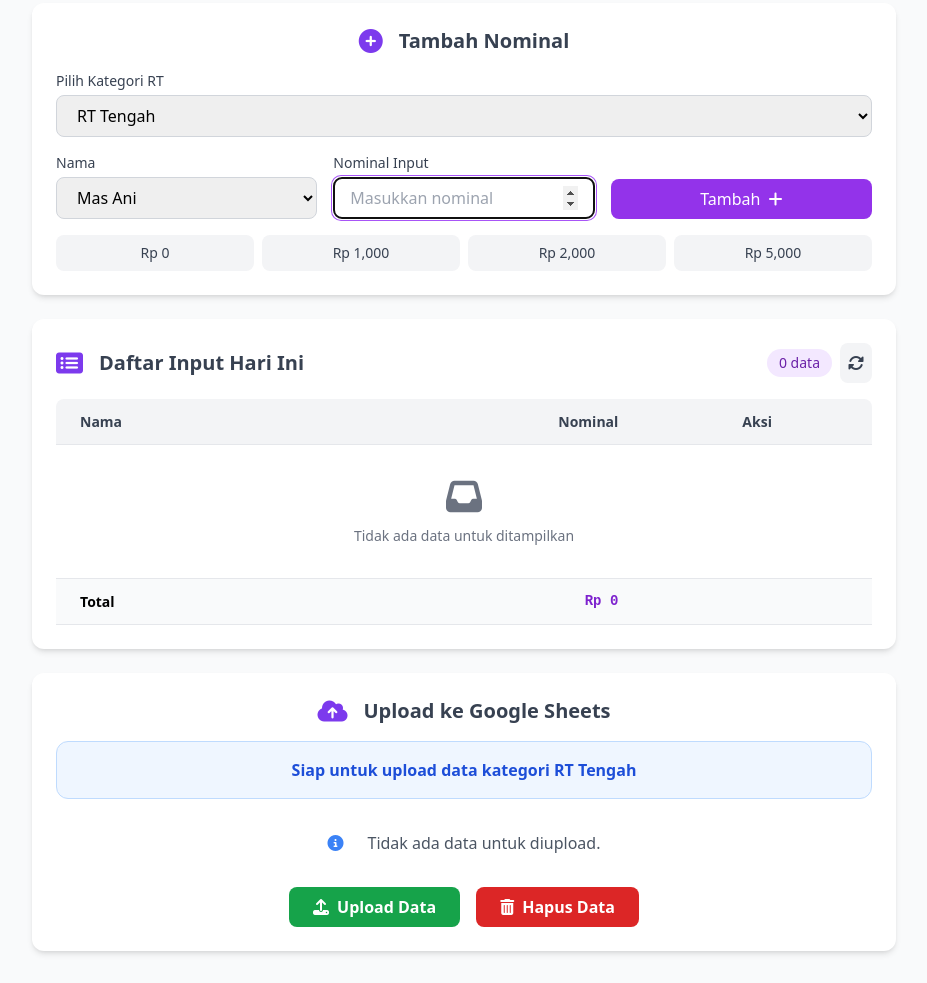
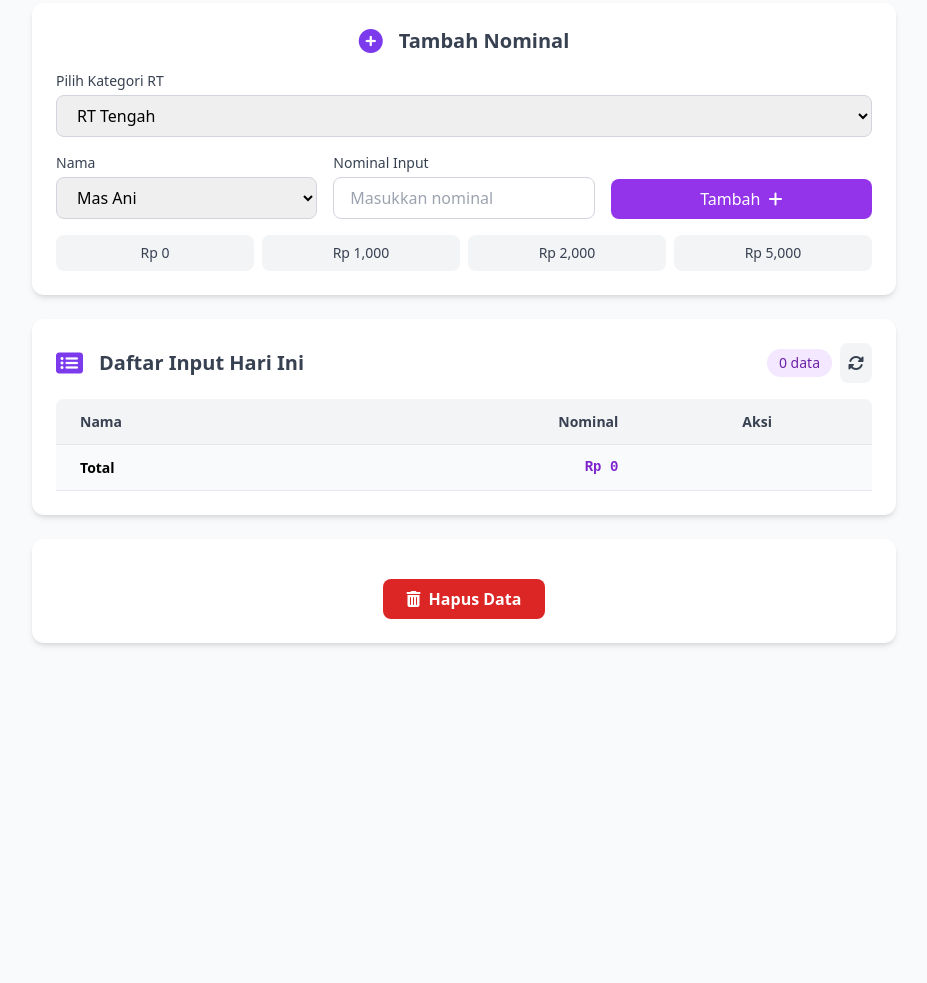
Before and after one commit to santri-programmer/baru, a plain HTML site: page index.html in a window 1280 px wide. Shown: the part 195-1178 px from the top of the page, without its empty margins (176-1103 px from the left). After the commit the page ends 870 px from the top, so only its background shows below. Drawn offline with nearby package versions, Linux system fonts and the light colour scheme.

Commit message:
Update index.html

```diff
--- a/index.html
+++ b/index.html
@@ -228,30 +228,30 @@
       </div>
 
       <div class="bg-white rounded-xl shadow-md p-6">
-        <h2 class="text-xl font-semibold text-gray-800 mb-4 flex items-center">
+        <!-- <h2 class="text-xl font-semibold text-gray-800 mb-4 flex items-center">
           <i class="fas fa-cloud-upload-alt mr-2 text-purple-500"></i>Upload ke
           Google Sheets
-        </h2>
+        </h2> -->
 
-        <div
+        <!-- <div
           id="uploadStatus"
           class="mb-4 text-center p-4 rounded-xl transition-all duration-300"
-        ></div>
+        ></div> -->
 
-        <div
+        <!-- <div
           class="flex flex-col md:flex-row md:items-center justify-center gap-4 p-4 text-gray-600 mb-4"
         >
           <i class="fas fa-info-circle mr-2 text-blue-500"></i>
           <span id="uploadInfo">Upload data input ke Google Sheets</span>
-        </div>
+        </div> -->
 
         <div class="flex justify-center gap-4 flex-wrap">
-          <button
+          <!-- <button
             id="btnUpload"
             class="bg-green-600 hover:bg-green-700 text-white py-2 px-6 rounded-lg transition duration-200 flex items-center justify-center gap-2 min-w-[140px] max-w-[280px]"
           >
             <i class="fas fa-upload"></i>Upload Data
-          </button>
+          </button> -->
           <button
             id="btnHapus"
             class="bg-red-600 hover:bg-red-700 text-white py-2 px-6 rounded-lg transition duration-200 flex items-center justify-center gap-2 min-w-[140px] max-w-[280px]"
```
